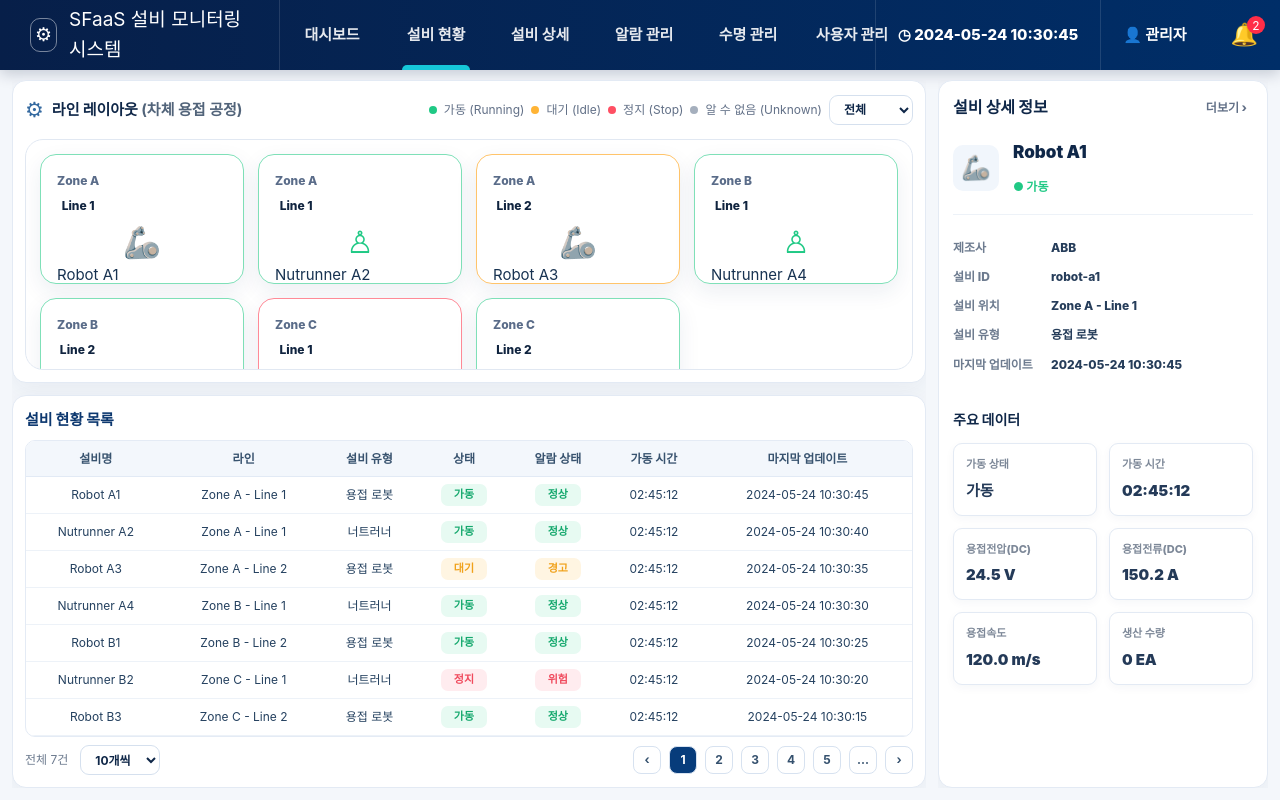
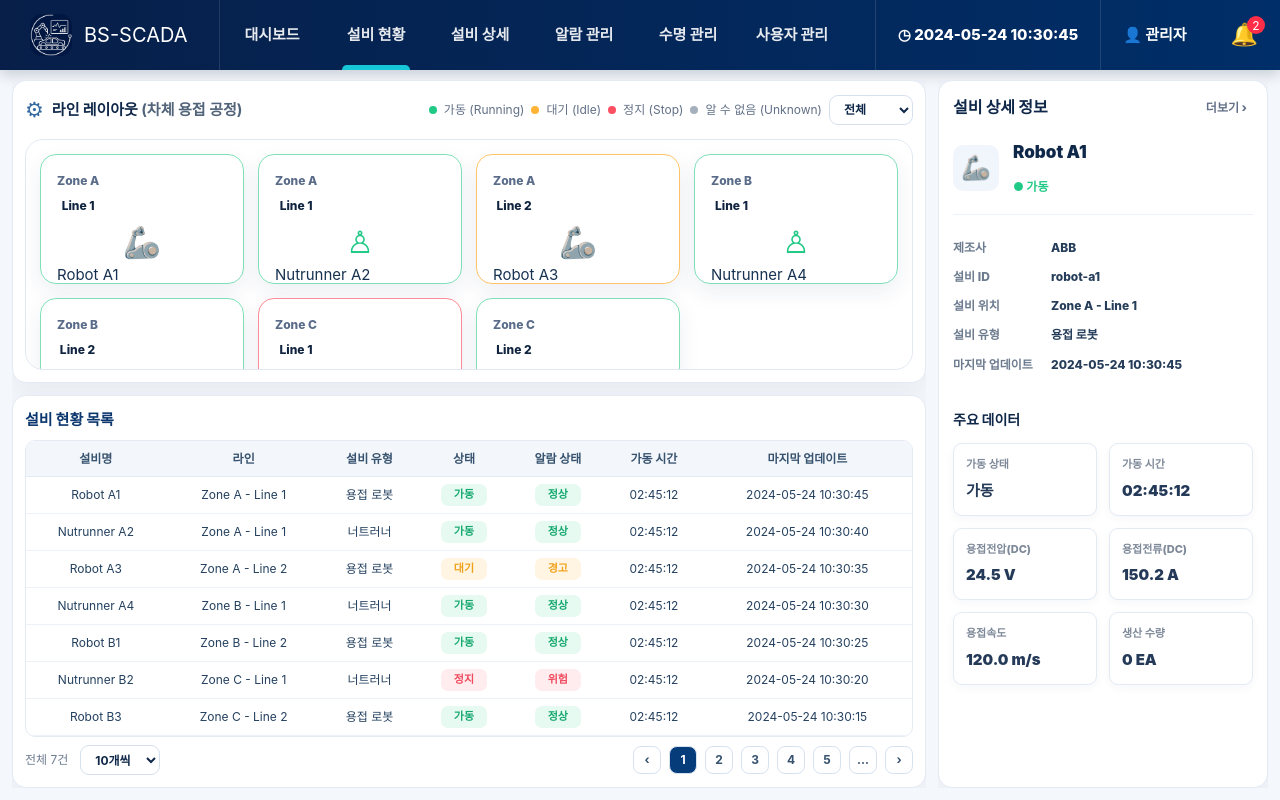
Before and after one commit to sleeping-6eauty/BS-SCADA, a Vue app in the folder frontend/: page /equipment-monitor in a window 1280 px wide. Built offline with nearby package versions, Linux system fonts and the light colour scheme.

Commit message:
feat: update topbar brand logo

```diff
--- a/frontend/src/components/AppTopbar.vue
+++ b/frontend/src/components/AppTopbar.vue
@@ -1,4 +1,6 @@
 <script setup>
+import logoImage from '@/assets/logo.png'
+
 defineProps({
   activeMenu: {
     type: String,
@@ -18,10 +20,10 @@ const menuItems = [
 
 <template>
   <header class="topbar">
-    <div class="brand">
-      <div class="brand-icon">⚙</div>
-      <strong>SFaaS 설비 모니터링 시스템</strong>
-    </div>
+    <RouterLink class="brand" to="/dashboard" aria-label="대시보드로 이동">
+      <img class="brand-logo" :src="logoImage" alt="BS-SCADA logo" />
+      <strong>BS-SCADA</strong>
+    </RouterLink>
 
     <nav class="gnb">
       <template v-for="item in menuItems" :key="item.label">
@@ -48,8 +50,8 @@ const menuItems = [
 
 <style scoped>
 .topbar { height: 70px; display: flex; align-items: center; background: linear-gradient(90deg, #071f49, #002e68); color: #fff; box-shadow: 0 4px 14px rgba(4, 24, 56, .2); }
-.brand { width: 305px; height: 100%; display: flex; align-items: center; gap: 12px; padding: 0 30px; border-right: 1px solid rgba(255,255,255,.12); font-size: 19px; }
-.brand-icon { width: 34px; height: 34px; display: grid; place-items: center; border: 1px solid rgba(255,255,255,.45); border-radius: 10px; }
+.brand { width: 250px; height: 100%; display: flex; align-items: center; gap: 12px; padding: 0 30px; border-right: 1px solid rgba(255,255,255,.12); font-size: 20px; font-weight: 900; white-space: nowrap; }
+.brand-logo { width: 42px; height: 42px; flex: 0 0 42px; display: block; object-fit: cover; border-radius: 12px; }
 .gnb { flex: 1; min-width: 0; display: flex; height: 100%; }
 .gnb a { min-width: 118px; display: grid; place-items: center; font-size: 16px; font-weight: 800; color: rgba(255,255,255,.9); position: relative; white-space: nowrap; }
 .gnb a.active::after { content: ''; position: absolute; left: 18px; right: 18px; bottom: 0; height: 5px; background: #16c7d8; border-radius: 8px 8px 0 0; }
@@ -60,6 +62,6 @@ const menuItems = [
 
 @media (max-width: 1280px) {
   .gnb a { min-width: 104px; font-size: 15px; }
-  .brand { width: 280px; }
+  .brand { width: 220px; }
 }
 </style>
```
Also changed, not shown: frontend/src/assets/logo.png (added).
